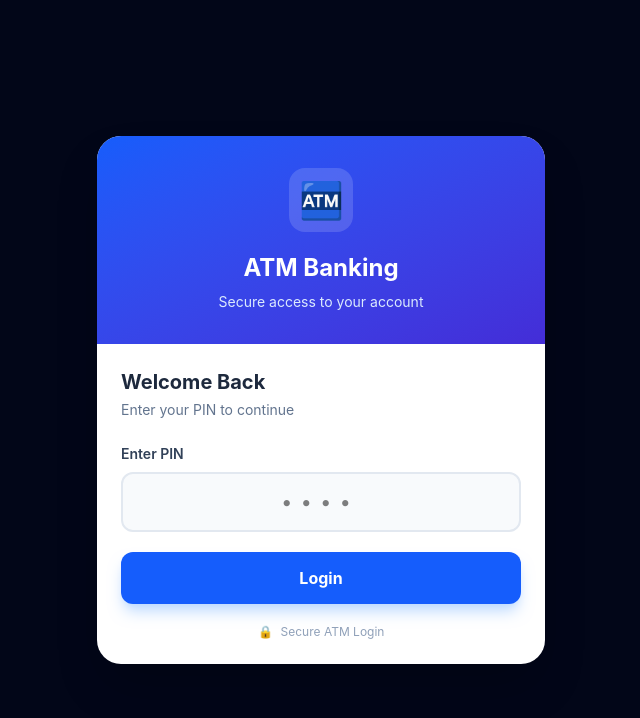
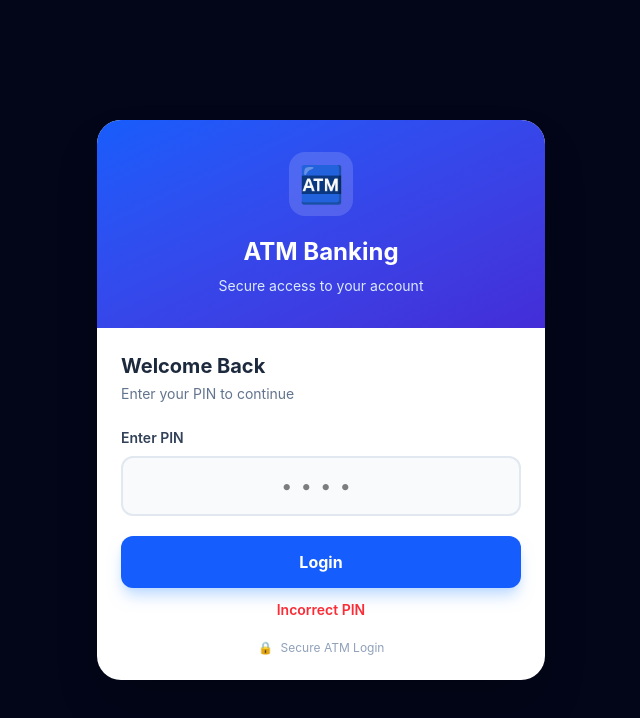
Before and after one commit to Harvindar-Singh13/ATM-Banking-System, a React (Vite) app: page / in a window 1280 px wide. Both pictures are taken after a click on the button "Login". Shown: the top 718 px of the page, without its empty margins (319-959 px from the left). Built offline with nearby package versions, Linux system fonts and the light colour scheme.

Commit message:
Update login functionality

```diff
--- a/src/Login.jsx
+++ b/src/Login.jsx
@@ -1,51 +1,42 @@
-
 import { useState } from "react";
 
 function Login({ onLogin }) {
   const [pin, setPin] = useState("1234");
   const [enteredpin, setEnteredpin] = useState("");
+  const [message, setMessage] = useState("");
 
   function handleClick() {
     let Enterpin = Number(pin);
     let Correctpin = Number(enteredpin);
 
     if (Correctpin === Enterpin) {
-      console.log("correct pin");
+      setMessage("Correct PIN");
       onLogin(true);
     } else {
-      console.log("incorrect pin");
+      setMessage("Incorrect PIN");
     }
   }
 
   return (
     <div className="w-full max-w-md">
-
       {/* Login Card */}
       <div className="overflow-hidden rounded-3xl bg-white shadow-2xl">
-
         {/* Header */}
         <div className="bg-linear-to-br from-blue-600 to-indigo-700 px-6 py-8 text-center text-white">
-
           <div className="mx-auto flex h-16 w-16 items-center justify-center rounded-2xl bg-white/15 text-4xl">
             🏧
           </div>
 
-          <h1 className="mt-5 text-2xl font-bold">
-            ATM Banking
-          </h1>
+          <h1 className="mt-5 text-2xl font-bold">ATM Banking</h1>
 
           <p className="mt-2 text-sm text-blue-100">
             Secure access to your account
           </p>
-
         </div>
 
         {/* Login Content */}
         <div className="p-6">
-
-          <h2 className="text-xl font-bold text-slate-800">
-            Welcome Back
-          </h2>
+          <h2 className="text-xl font-bold text-slate-800">Welcome Back</h2>
 
           <p className="mt-1 text-sm text-slate-500">
             Enter your PIN to continue
@@ -53,7 +44,6 @@ function Login({ onLogin }) {
 
           {/* PIN Input */}
           <div className="mt-6">
-
             <label className="mb-2 block text-sm font-semibold text-slate-700">
               Enter PIN
             </label>
@@ -67,7 +57,6 @@ function Login({ onLogin }) {
               onChange={(e) => setEnteredpin(e.target.value)}
               className="w-full rounded-xl border-2 border-slate-200 bg-slate-50 px-4 py-3.5 text-center text-xl font-bold tracking-[0.5em] outline-none transition focus:border-blue-500 focus:bg-white focus:ring-4 focus:ring-blue-100"
             />
-
           </div>
 
           {/* Login Button */}
@@ -78,16 +67,19 @@ function Login({ onLogin }) {
             Login
           </button>
 
+          {message && (
+            <p className="mt-3 text-center text-sm font-semibold text-red-500">
+              {message}
+            </p>
+          )}
+
           {/* Security */}
           <div className="mt-5 flex items-center justify-center gap-2 text-xs text-slate-400">
             <span>🔒</span>
             <span>Secure ATM Login</span>
           </div>
-
         </div>
-
       </div>
-
     </div>
   );
 }
```
